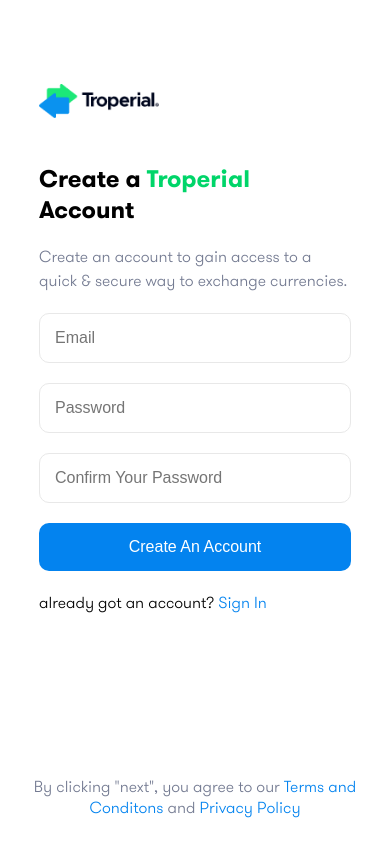
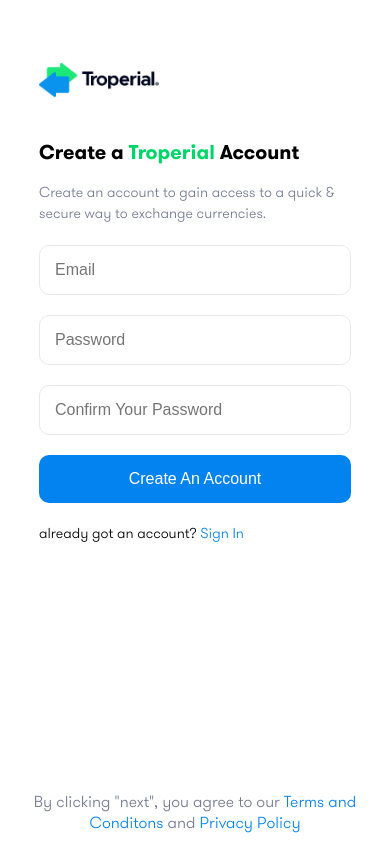
Before and after one commit to Runo-saduwa/troperial-test, a React (Create React App) app: page / in a window 390 px wide. Built offline with nearby package versions, Linux system fonts and the light colour scheme.

Commit message:
test mobile

```diff
--- a/src/components/ContentContainer/ContentContainer.css
+++ b/src/components/ContentContainer/ContentContainer.css
@@ -1,11 +1,15 @@
 .contentContainer img {
     width: 120px;
     margin: 0 0 20px 0;
+}
+.contentContainer h2 {
+    font-size: var(--custom-h5-rem);
 }
 .contentContainer p {
     color: var(--dark-grey);
     line-height: 1.5;
     font-weight: 450;
+    font-size: 0.9rem;
 }
 .contentContainer .custom-cta {
     color: var(--original-black);
@@ -22,4 +26,10 @@
     .contentContainer img {
         visibility: hidden;
     }
+    .contentContainer h2 {
+        font-size: 24px;
+    }
+    .contentContainer p {
+        font-size: var(--custom-p-rem);
+    }
 }
--- a/src/components/OnboardingFooter/OnboardingFooter.css
+++ b/src/components/OnboardingFooter/OnboardingFooter.css
@@ -4,6 +4,7 @@
 }
 .onboarding__footer .onboarding__footer-paragraph{
    color: var(--dark-grey);
+   padding: 15px 30px;
 }
 .onboarding__footer .onboarding__footer-paragraph a{
    text-decoration: none;
--- a/src/components/OnboardingFormContainer/OnboardingFormContainer.css
+++ b/src/components/OnboardingFormContainer/OnboardingFormContainer.css
@@ -1,7 +1,7 @@
 .onboardingFormContainer {
     width: 80%;
     margin: 0 auto;
-    height: 80vh;
+    height: 85vh;
 }
 @media (min-width: 768px) {
     .onboardingFormContainer {
```
